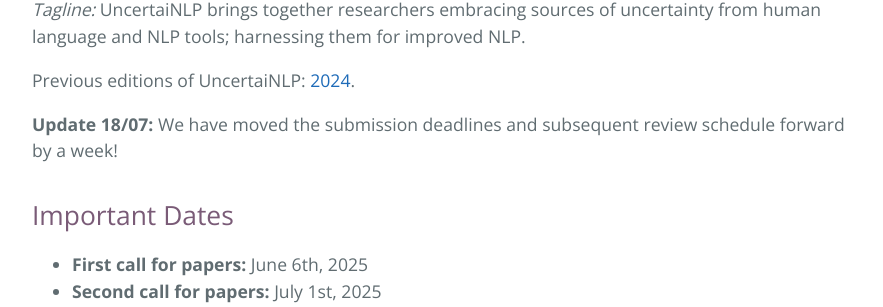
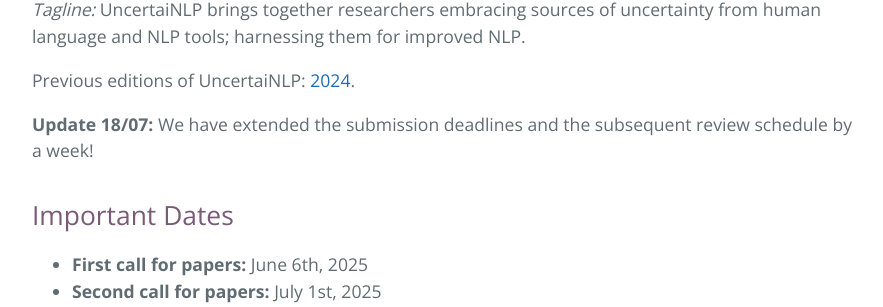
Before and after one commit to uncertainlp/uncertainlp.github.io, a Jekyll site: the page built from index.md, in a window 1280 px wide and 900 px high, scrolled down 798 px. Shown: the part 148-455 px from the top of the window, without its empty margins (192-1075 px from the left). Built offline with Jekyll 4.4.1, drawn with Linux system fonts in a browser that asks for light colours.

Commit message:
slight rephrasing

```diff
--- a/index.md
+++ b/index.md
@@ -9,7 +9,7 @@
 
 Previous editions of UncertaiNLP: [2024](/2024).
 
-**Update 18/07:** We have moved the submission deadlines and subsequent review schedule forward by a week!
+**Update 18/07:** We have extended the submission deadlines and the subsequent review schedule by a week!
 
 ## Important Dates
 - **First call for papers:** June 6th, 2025
```
Also changed, not shown: cfp.md (+1 -1 lines).
